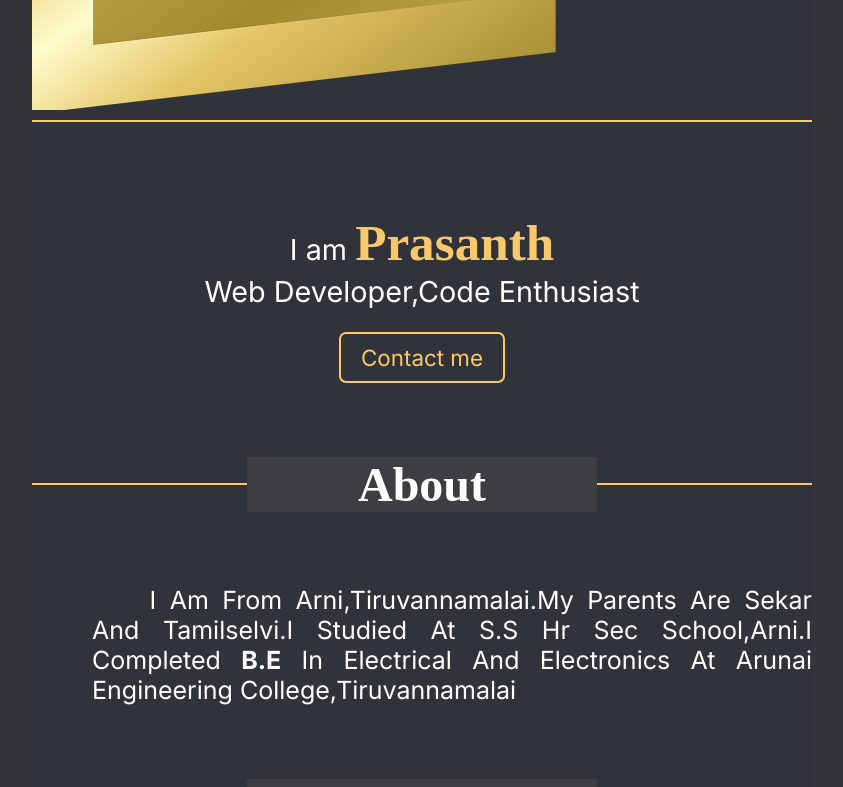
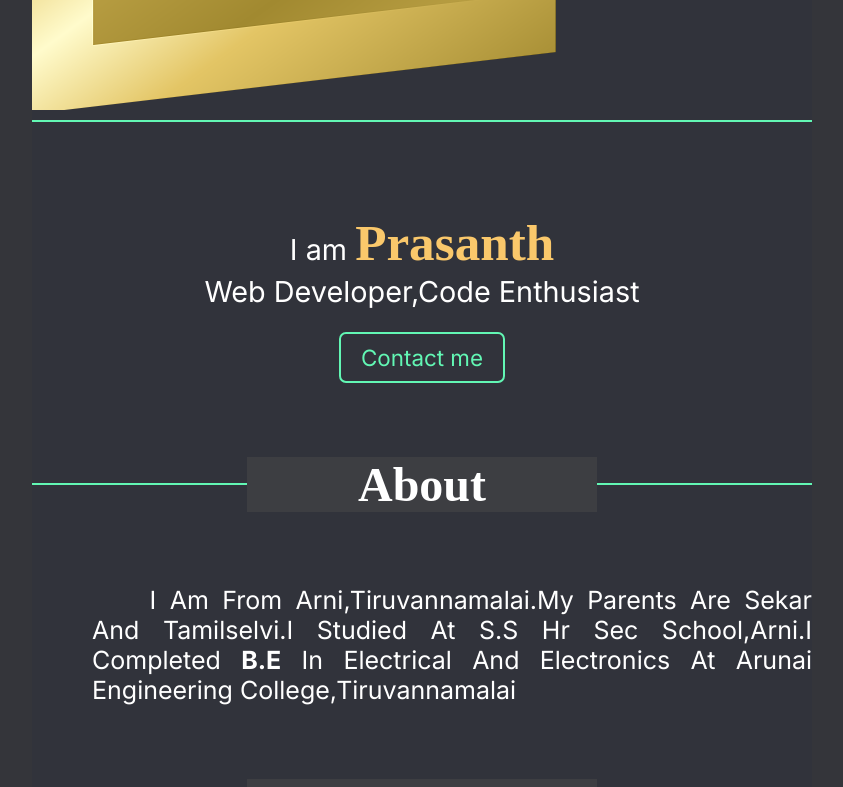
Before and after one commit to Mass15/next_portfolio_netlify, a Next.js app: page / in a window 1280 px wide. Shown: the part 1820-2607 px from the top of the page, without its empty margins (218-1061 px from the left). Built offline with nearby package versions, Linux system fonts and the light colour scheme.

Commit message:
Update globals.scss

```diff
--- a/app/styles/globals.scss
+++ b/app/styles/globals.scss
@@ -8,7 +8,7 @@ body{
     background-color: #34353A;
     font-family: 'Roboto',sans-serif;
 }
-$gold:#fac86b;
+$gold:#62F7B4;
 section{
     background-color: #31333b;
     max-width: 780px;
```
